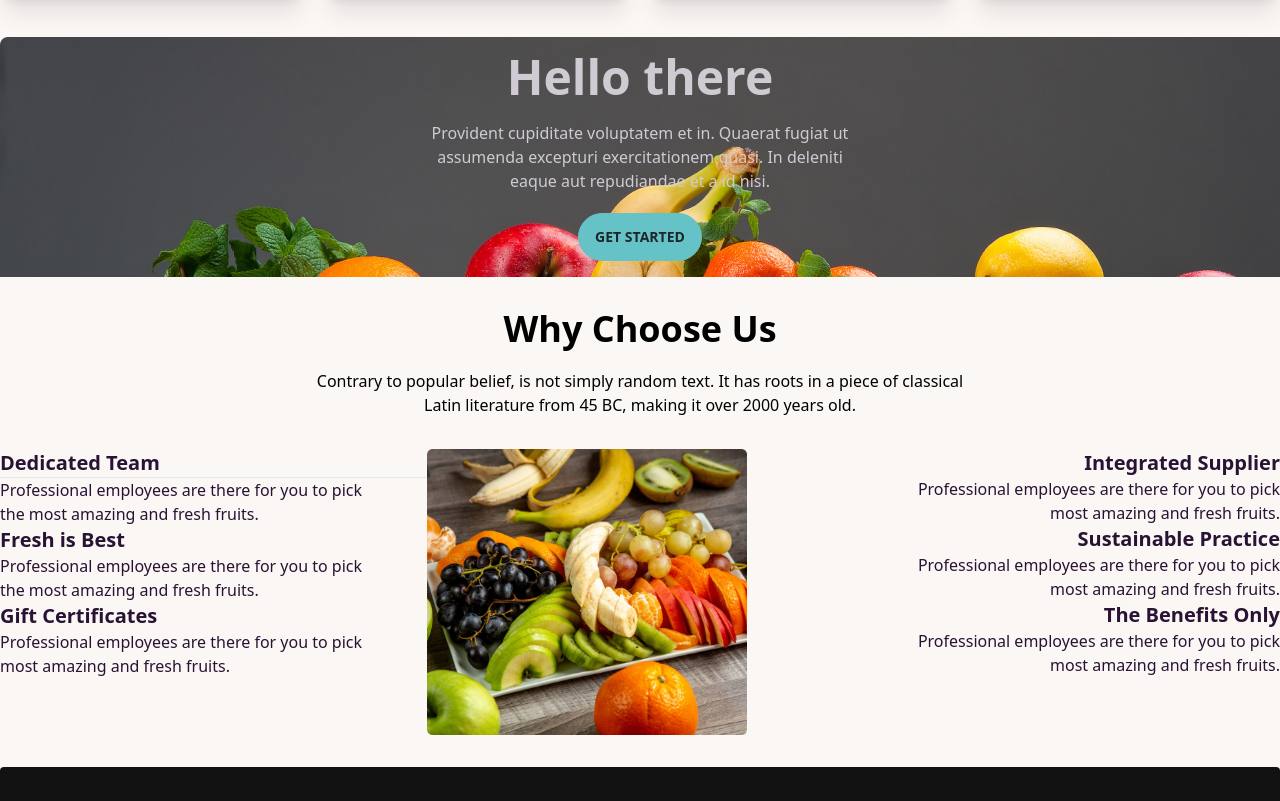
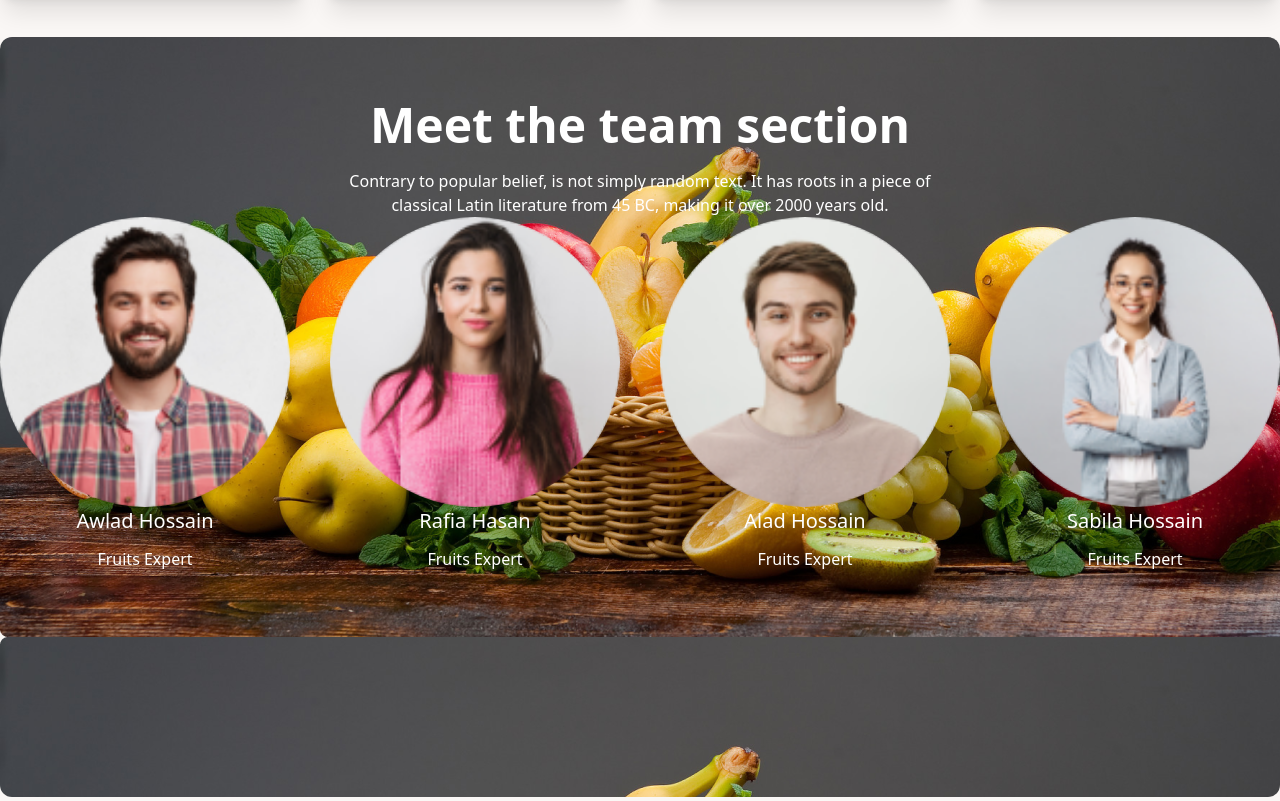
Before and after one commit to kAICHER25/B8A3-fruit-brust, a plain HTML site: page index.html in a window 1280 px wide. Shown: the part 1228-2029 px from the top of the page. Drawn offline with nearby package versions, Linux system fonts and the light colour scheme.

```diff
--- a/index.html
+++ b/index.html
@@ -351,15 +351,50 @@
             </div>
         </div>
         <!-- Meet the team section -->
-        <div class=" text-white max-h-60 max-w-screen-xl mx-auto my-8 space-y-10 relative w-full"
-            style="background-image: url(./images/banner1.png);">
-            <div class="hero-overlay bg-opacity-60"></div>
-            <div class="hero-content text-center text-neutral-content">
-                <div class="max-w-md">
-                    <h1 class="mb-5 text-5xl font-bold">Hello there</h1>
-                    <p class="mb-5">Provident cupiditate voluptatem et in. Quaerat fugiat ut assumenda excepturi
-                        exercitationem quasi. In deleniti eaque aut repudiandae et a id nisi.</p>
-                    <button class="btn btn-primary">Get Started</button>
+        <div class="rounded-xl text-[#FFF] rgba(18, 18, 18, 0.00)  max-w-screen-xl mx-auto  mb-10  "
+            style="background-image: url(./images/banner1.png);" class="w-auto">
+            <div class="text-center">
+                <h1 class="mt-10 pt-16 text-5xl font-bold">Meet the team section</h1>
+                <p class="pt-5">Contrary to popular belief, is not simply random text. It has roots in a piece of <br>
+                    classical Latin literature from 45 BC, making it over 2000 years old.</p>
+                <div class="grid grid-cols-4 gap-x-10">
+                    <div class="avatar flex flex-col">
+                        <div class="rounded-full">
+                            <img src="./images/member1.png" />
+                        </div>
+                        <div>
+                            <h4 class="mb-3 text-xl">Awlad Hossain</h4>
+                            <p>Fruits Expert</p>
+
+                        </div>
+                    </div>
+                    <div class="avatar flex flex-col">
+                        <div class="rounded-full">
+                            <img src="./images/member2.png" />
+                        </div>
+                        <div>
+                            <h4 class="mb-3 text-xl">Rafia Hasan</h4>
+                            <p>Fruits Expert</p>
+                        </div>
+                    </div>
+                    <div class="avatar flex flex-col">
+                        <div class="rounded-full">
+                            <img src="./images/member3.png" />
+                        </div>
+                        <div>
+                            <h4 class="mb-3 text-xl">Alad Hossain</h4>
+                            <p>Fruits Expert</p>
+                        </div>
+                    </div>
+                    <div class="avatar flex flex-col">
+                        <div class="rounded-full">
+                            <img src="./images/member4.png" />
+                        </div>
+                        <div>
+                            <h4 class="mb-3 text-xl">Sabila Hossain</h4>
+                            <p>Fruits Expert</p>
+                        </div>
+                    </div>
                 </div>
             </div>
         </div>
@@ -367,7 +402,8 @@
         <section>
             <div class="text-black mb-5 text-center space-y-5 ">
                 <h1 class="text-4xl font-extrabold ">Why Choose Us</h1>
-                <p class="">Contrary to popular belief, is not simply random text. It has roots in a piece of classical
+                <p class="">Contrary to popular belief, is not simply random text. It has roots in a piece of
+                    classical
                     <br>Latin literature from 45 BC, making it over 2000 years old.
                 </p>
             </div>
@@ -428,13 +464,19 @@
                             d="M9 8h-3v4h3v12h5v-12h3.642l.358-4h-4v-1.667c0-.955.192-1.333 1.115-1.333h2.885v-5h-3.808c-3.596 0-5.192 1.583-5.192 4.615v3.385z">
                         </path>
                     </svg></a>
-                <a><svg xmlns="http://www.w3.org/2000/svg" width="24" height="24" viewBox="0 0 448 512"  class="fill-current">
-                    <path d="M100.28 448H7.4V148.9h92.88zM53.79 108.1C24.09 108.1 0 83.5 0 53.8a53.79 53.79 0 0 1 107.58 0c0 29.7-24.1 54.3-53.79 54.3zM447.9 448h-92.68V302.4c0-34.7-.7-79.2-48.29-79.2-48.29 0-55.69 37.7-55.69 76.7V448h-92.78V148.9h89.08v40.8h1.3c12.4-23.5 42.69-48.3 87.88-48.3 94 0 111.28 61.9 111.28 142.3V448z"/></svg></a>
-                <a><svg xmlns="http://www.w3.org/2000/svg" width="24" height="24" viewBox="0 0 448 512" class="fill-current">
-                    <path d="M224.1 141c-63.6 0-114.9 51.3-114.9 114.9s51.3 114.9 114.9 114.9S339 319.5 339 255.9 287.7 141 224.1 141zm0 189.6c-41.1 0-74.7-33.5-74.7-74.7s33.5-74.7 74.7-74.7 74.7 33.5 74.7 74.7-33.6 74.7-74.7 74.7zm146.4-194.3c0 14.9-12 26.8-26.8 26.8-14.9 0-26.8-12-26.8-26.8s12-26.8 26.8-26.8 26.8 12 26.8 26.8zm76.1 27.2c-1.7-35.9-9.9-67.7-36.2-93.9-26.2-26.2-58-34.4-93.9-36.2-37-2.1-147.9-2.1-184.9 0-35.8 1.7-67.6 9.9-93.9 36.1s-34.4 58-36.2 93.9c-2.1 37-2.1 147.9 0 184.9 1.7 35.9 9.9 67.7 36.2 93.9s58 34.4 93.9 36.2c37 2.1 147.9 2.1 184.9 0 35.9-1.7 67.7-9.9 93.9-36.2 26.2-26.2 34.4-58 36.2-93.9 2.1-37 2.1-147.8 0-184.8zM398.8 388c-7.8 19.6-22.9 34.7-42.6 42.6-29.5 11.7-99.5 9-132.1 9s-102.7 2.6-132.1-9c-19.6-7.8-34.7-22.9-42.6-42.6-11.7-29.5-9-99.5-9-132.1s-2.6-102.7 9-132.1c7.8-19.6 22.9-34.7 42.6-42.6 29.5-11.7 99.5-9 132.1-9s102.7-2.6 132.1 9c19.6 7.8 34.7 22.9 42.6 42.6 11.7 29.5 9 99.5 9 132.1s2.7 102.7-9 132.1z"/></svg></a>
+                <a><svg xmlns="http://www.w3.org/2000/svg" width="24" height="24" viewBox="0 0 448 512"
+                        class="fill-current">
+                        <path
+                            d="M100.28 448H7.4V148.9h92.88zM53.79 108.1C24.09 108.1 0 83.5 0 53.8a53.79 53.79 0 0 1 107.58 0c0 29.7-24.1 54.3-53.79 54.3zM447.9 448h-92.68V302.4c0-34.7-.7-79.2-48.29-79.2-48.29 0-55.69 37.7-55.69 76.7V448h-92.78V148.9h89.08v40.8h1.3c12.4-23.5 42.69-48.3 87.88-48.3 94 0 111.28 61.9 111.28 142.3V448z" />
+                    </svg></a>
+                <a><svg xmlns="http://www.w3.org/2000/svg" width="24" height="24" viewBox="0 0 448 512"
+                        class="fill-current">
+                        <path
+                            d="M224.1 141c-63.6 0-114.9 51.3-114.9 114.9s51.3 114.9 114.9 114.9S339 319.5 339 255.9 287.7 141 224.1 141zm0 189.6c-41.1 0-74.7-33.5-74.7-74.7s33.5-74.7 74.7-74.7 74.7 33.5 74.7 74.7-33.6 74.7-74.7 74.7zm146.4-194.3c0 14.9-12 26.8-26.8 26.8-14.9 0-26.8-12-26.8-26.8s12-26.8 26.8-26.8 26.8 12 26.8 26.8zm76.1 27.2c-1.7-35.9-9.9-67.7-36.2-93.9-26.2-26.2-58-34.4-93.9-36.2-37-2.1-147.9-2.1-184.9 0-35.8 1.7-67.6 9.9-93.9 36.1s-34.4 58-36.2 93.9c-2.1 37-2.1 147.9 0 184.9 1.7 35.9 9.9 67.7 36.2 93.9s58 34.4 93.9 36.2c37 2.1 147.9 2.1 184.9 0 35.9-1.7 67.7-9.9 93.9-36.2 26.2-26.2 34.4-58 36.2-93.9 2.1-37 2.1-147.8 0-184.8zM398.8 388c-7.8 19.6-22.9 34.7-42.6 42.6-29.5 11.7-99.5 9-132.1 9s-102.7 2.6-132.1-9c-19.6-7.8-34.7-22.9-42.6-42.6-11.7-29.5-9-99.5-9-132.1s-2.6-102.7 9-132.1c7.8-19.6 22.9-34.7 42.6-42.6 29.5-11.7 99.5-9 132.1-9s102.7-2.6 132.1 9c19.6 7.8 34.7 22.9 42.6 42.6 11.7 29.5 9 99.5 9 132.1s2.7 102.7-9 132.1z" />
+                    </svg></a>
             </div>
         </div>
-    </footer>
+    </footer> --> -->
 </body>
 
 </html>
```
